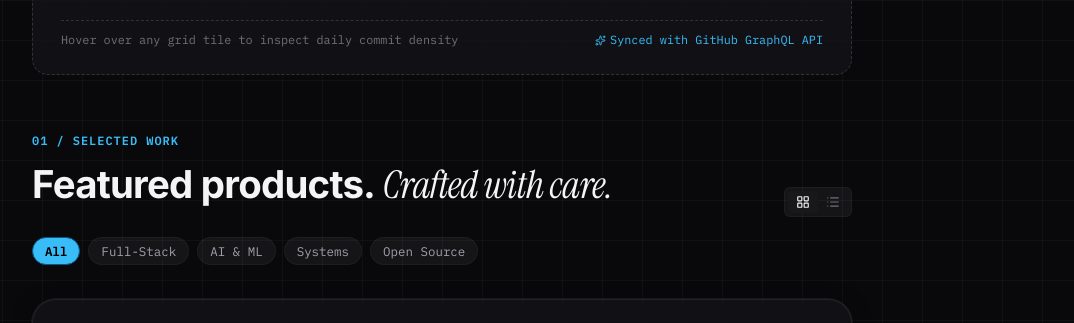
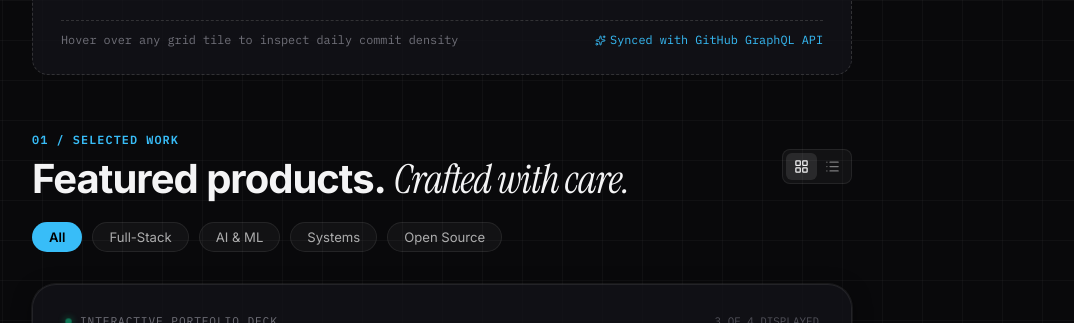
Before and after one commit to ayusharyaneth/Ayush, a React (Vite) app: page / in a window 1280 px wide. Shown: the part 880-1203 px from the top of the page, without its empty margins (198-1272 px from the left). Built offline with nearby package versions, Linux system fonts and the light colour scheme.

Commit message:
Auto sync portfolio: 2026-10-14 22:29:02

```diff
--- a/src/components/ProjectsSection.jsx
+++ b/src/components/ProjectsSection.jsx
@@ -27,12 +27,12 @@ export default function ProjectsSection({ projects = [], onSelectProject }) {
   return (
     <section id="work" style={{ paddingTop: '32px', paddingBottom: '32px' }}>
       <div className="container">
-        {/* Section Header with Editorial Serif Flourish */}
+        {/* Section Header with Editorial Serif Flourish (Image 1 reference) */}
         <ScrollReveal variant="fade-up" distance={20} duration={0.6}>
           <div
             style={{
               display: 'flex',
-              alignItems: 'flex-end',
+              alignItems: 'center',
               justifyContent: 'space-between',
               flexWrap: 'wrap',
               gap: '16px',
@@ -42,24 +42,26 @@ export default function ProjectsSection({ projects = [], onSelectProject }) {
             <div>
               <div
                 style={{
-                  fontSize: '0.75rem',
+                  fontSize: '0.74rem',
                   fontFamily: 'var(--font-family-mono)',
                   color: 'var(--accent)',
                   textTransform: 'uppercase',
-                  letterSpacing: '0.08em',
-                  fontWeight: 600
+                  letterSpacing: '0.09em',
+                  fontWeight: 600,
+                  marginBottom: '6px'
                 }}
               >
-                01 / Selected Work
+                01 / SELECTED WORK
               </div>
               <h2
                 style={{
                   fontFamily: 'var(--font-heading)',
-                  fontSize: 'clamp(1.8rem, 3.5vw, 2.4rem)',
+                  fontSize: 'clamp(1.85rem, 3.6vw, 2.5rem)',
                   fontWeight: 700,
-                  letterSpacing: '-0.02em',
+                  letterSpacing: '-0.025em',
                   color: 'var(--text-primary)',
-                  marginTop: '4px'
+                  margin: 0,
+                  lineHeight: 1.15
                 }}
               >
                 Featured products.{' '}
@@ -82,9 +84,9 @@ export default function ProjectsSection({ projects = [], onSelectProject }) {
                   display: 'flex',
                   alignItems: 'center',
                   padding: '3px',
-                  borderRadius: 'var(--radius-sm)',
-                  background: 'var(--bg-muted)',
-                  border: '1px solid var(--border-secondary)'
+                  borderRadius: '8px',
+                  background: 'rgba(255, 255, 255, 0.04)',
+                  border: '1px solid rgba(255, 255, 255, 0.08)'
                 }}
               >
                 <button
@@ -93,19 +95,21 @@ export default function ProjectsSection({ projects = [], onSelectProject }) {
                     setViewMode('grid');
                   }}
                   style={{
-                    padding: '4px 8px',
-                    borderRadius: '4px',
-                    background: viewMode === 'grid' ? 'var(--bg-surface)' : 'transparent',
-                    color: viewMode === 'grid' ? 'var(--text-primary)' : 'var(--text-muted)',
+                    padding: '6px 8px',
+                    borderRadius: '6px',
+                    background: viewMode === 'grid' ? 'rgba(255, 255, 255, 0.1)' : 'transparent',
+                    color: viewMode === 'grid' ? 'var(--text-primary)' : 'rgba(255, 255, 255, 0.45)',
                     display: 'flex',
                     alignItems: 'center',
+                    justifyContent: 'center',
                     border: 'none',
-                    cursor: 'pointer'
+                    cursor: 'pointer',
+                    transition: 'all 0.15s ease'
                   }}
                   title="Grid / Deck view"
                   aria-label="Grid / Deck view"
                 >
-                  <LayoutGrid size={14} />
+                  <LayoutGrid size={15} />
                 </button>
                 <button
                   onClick={() => {
@@ -113,19 +117,21 @@ export default function ProjectsSection({ projects = [], onSelectProject }) {
                     setViewMode('list');
                   }}
                   style={{
-                    padding: '4px 8px',
-                    borderRadius: '4px',
-                    background: viewMode === 'list' ? 'var(--bg-surface)' : 'transparent',
-                    color: viewMode === 'list' ? 'var(--text-primary)' : 'var(--text-muted)',
+                    padding: '6px 8px',
+                    borderRadius: '6px',
+                    background: viewMode === 'list' ? 'rgba(255, 255, 255, 0.1)' : 'transparent',
+                    color: viewMode === 'list' ? 'var(--text-primary)' : 'rgba(255, 255, 255, 0.45)',
                     display: 'flex',
                     alignItems: 'center',
+                    justifyContent: 'center',
                     border: 'none',
-                    cursor: 'pointer'
+                    cursor: 'pointer',
+                    transition: 'all 0.15s ease'
                   }}
                   title="List view"
                   aria-label="List view"
                 >
-                  <List size={14} />
+                  <List size={15} />
                 </button>
               </div>
             </div>
@@ -138,9 +144,9 @@ export default function ProjectsSection({ projects = [], onSelectProject }) {
             style={{
               display: 'flex',
               alignItems: 'center',
-              gap: '8px',
+              gap: '10px',
               overflowX: 'auto',
-              paddingBottom: '8px',
+              paddingBottom: '6px',
               marginBottom: '26px',
               scrollbarWidth: 'none'
             }}
@@ -155,17 +161,31 @@ export default function ProjectsSection({ projects = [], onSelectProject }) {
                     setActiveCategory(cat);
                   }}
                   style={{
-                    padding: '5px 12px',
-                    borderRadius: 'var(--radius-full)',
-                    fontSize: '0.78rem',
-                    fontFamily: 'var(--font-family-mono)',
+                    padding: '6px 16px',
+                    borderRadius: '9999px',
+                    fontSize: '0.82rem',
+                    fontFamily: 'var(--font-body)',
                     whiteSpace: 'nowrap',
-                    background: active ? 'var(--accent)' : 'var(--bg-muted)',
-                    color: active ? '#000' : 'var(--text-secondary)',
-                    border: `1px solid ${active ? 'var(--accent-border)' : 'var(--border-secondary)'}`,
+                    background: active ? 'var(--accent)' : 'rgba(255, 255, 255, 0.04)',
+                    color: active ? '#000000' : 'rgba(255, 255, 255, 0.65)',
+                    border: active ? '1px solid transparent' : '1px solid rgba(255, 255, 255, 0.08)',
                     fontWeight: active ? 600 : 400,
                     cursor: 'pointer',
-                    transition: 'all 0.15s ease'
+                    transition: 'all 0.18s ease'
+                  }}
+                  onMouseEnter={(e) => {
+                    if (!active) {
+                      e.currentTarget.style.background = 'rgba(255, 255, 255, 0.08)';
+                      e.currentTarget.style.color = '#ffffff';
+                      e.currentTarget.style.borderColor = 'rgba(255, 255, 255, 0.15)';
+                    }
+                  }}
+                  onMouseLeave={(e) => {
+                    if (!active) {
+                      e.currentTarget.style.background = 'rgba(255, 255, 255, 0.04)';
+                      e.currentTarget.style.color = 'rgba(255, 255, 255, 0.65)';
+                      e.currentTarget.style.borderColor = 'rgba(255, 255, 255, 0.08)';
+                    }
                   }}
                 >
                   {cat}
```
